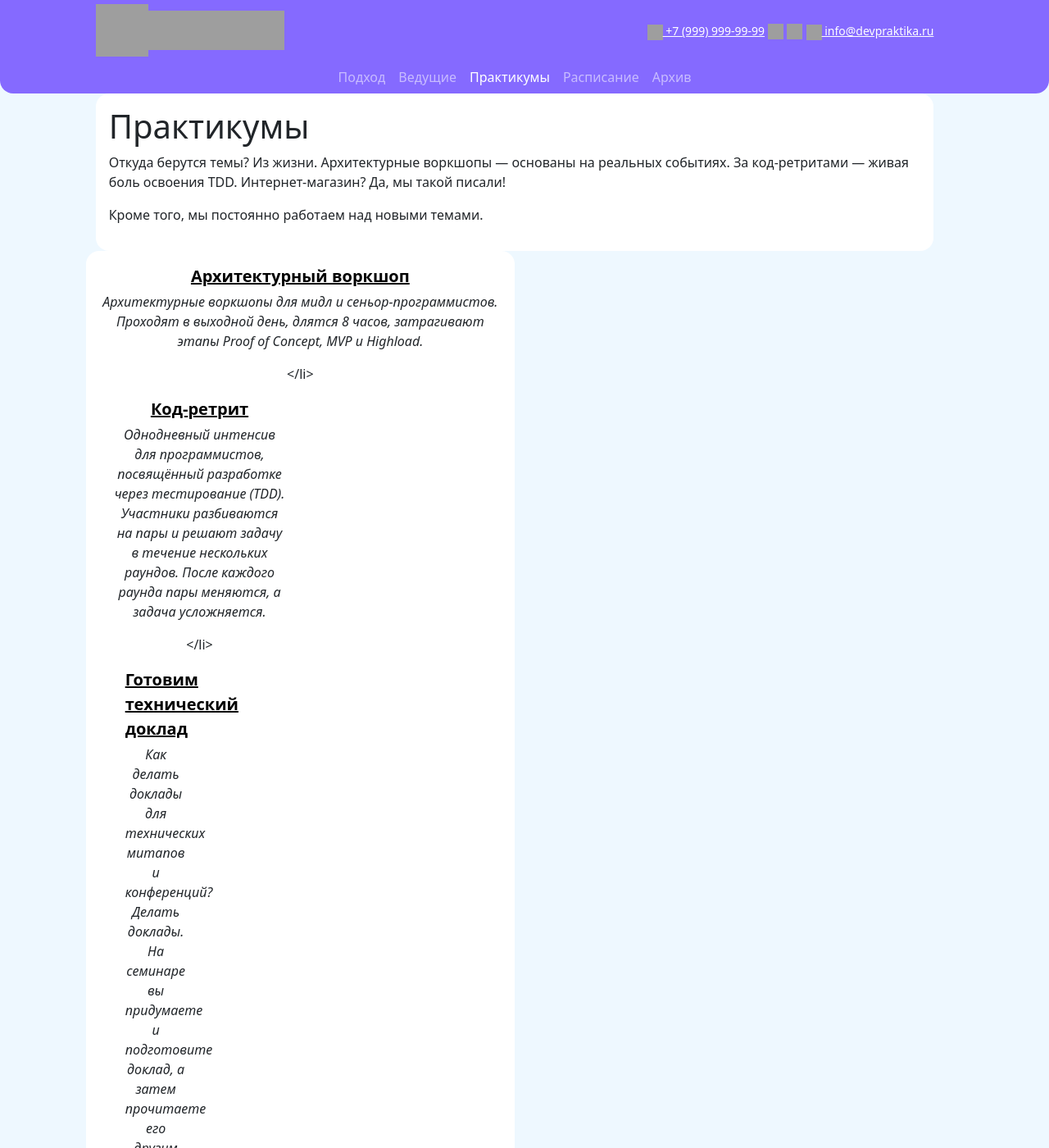
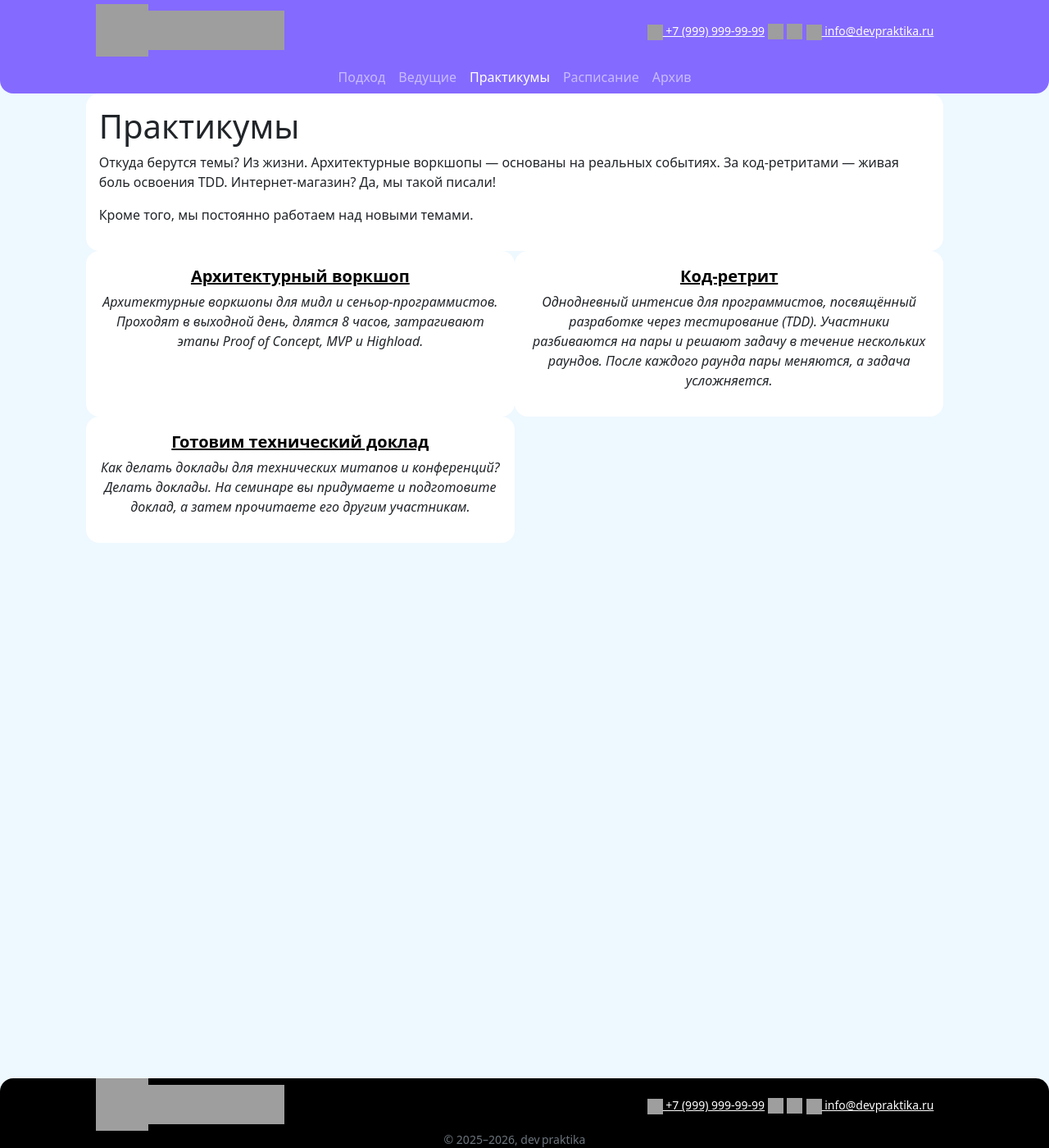
Before and after one commit to devpraktika-ru/devpraktika-ru.github.io, a Jekyll site: the page built from workshops/index.md, in a window 1280 px wide and 1400 px high, cut to the strip 0-1400 px from the top of the window. Shown: the whole strip at 82% size. Built offline with Jekyll 4.4.1, drawn with Linux system fonts in a browser that asks for light colours; grey boxes are pictures that could not be loaded.

Commit message:
Fix design

```diff
--- a/workshops/index.md
+++ b/workshops/index.md
@@ -3,17 +3,19 @@ layout: default
 title: "Практикумы"
 ---
 
-<div class="rounded-block">
-  <h1>Практикумы</h1>
+<div class="row">
+  <div class="rounded-block col-12">
+    <h1>Практикумы</h1>
 
-  <p>Откуда берутся темы?
-  Из жизни.
-  Архитектурные воркшопы — основаны на реальных событиях.
-  За код-ретритами — живая боль освоения TDD.
-  Интернет-магазин?
-  Да, мы такой писали!</p>
+    <p>Откуда берутся темы?
+    Из жизни.
+    Архитектурные воркшопы — основаны на реальных событиях.
+    За код-ретритами — живая боль освоения TDD.
+    Интернет-магазин?
+    Да, мы такой писали!</p>
 
-  <p>Кроме того, мы постоянно работаем над новыми темами.</p>
+    <p>Кроме того, мы постоянно работаем над новыми темами.</p>
+  </div>
 </div>
 
 <div class="row">
@@ -21,6 +23,6 @@ title: "Практикумы"
     <div class="col-6 rounded-block text-center">
       <p class="fw-bold fs-5 mb-1"><a class="text-black" href="{{ workshop.url | relative_url }}">{{ workshop.title }}</a></p>
       <p><em>{{ workshop.description }}</em></p>
-    </li>
+    </div>
   {% endfor %}
 </div>
```
Also changed, not shown: educators/index.md (+11 -9 lines).
